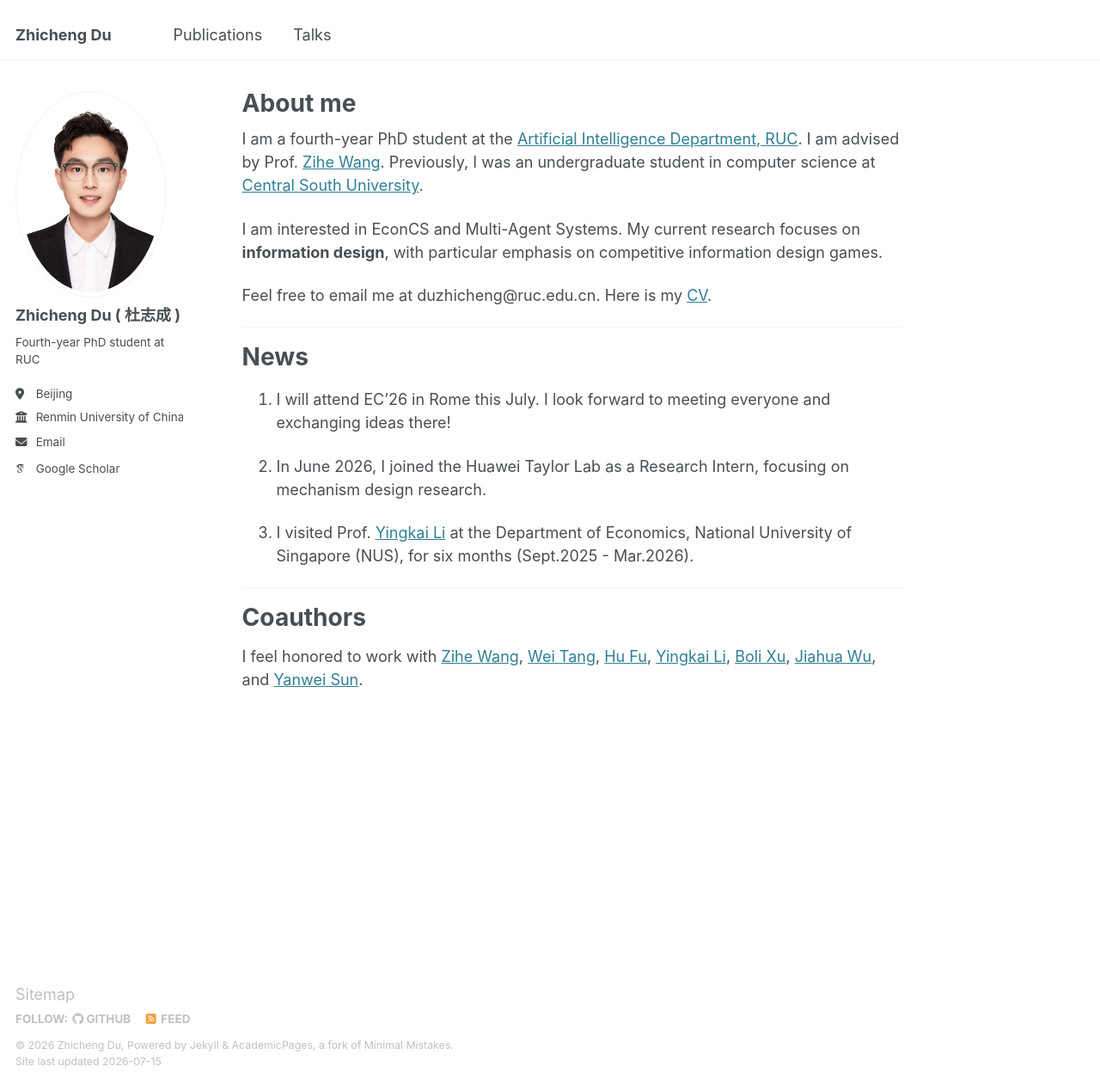
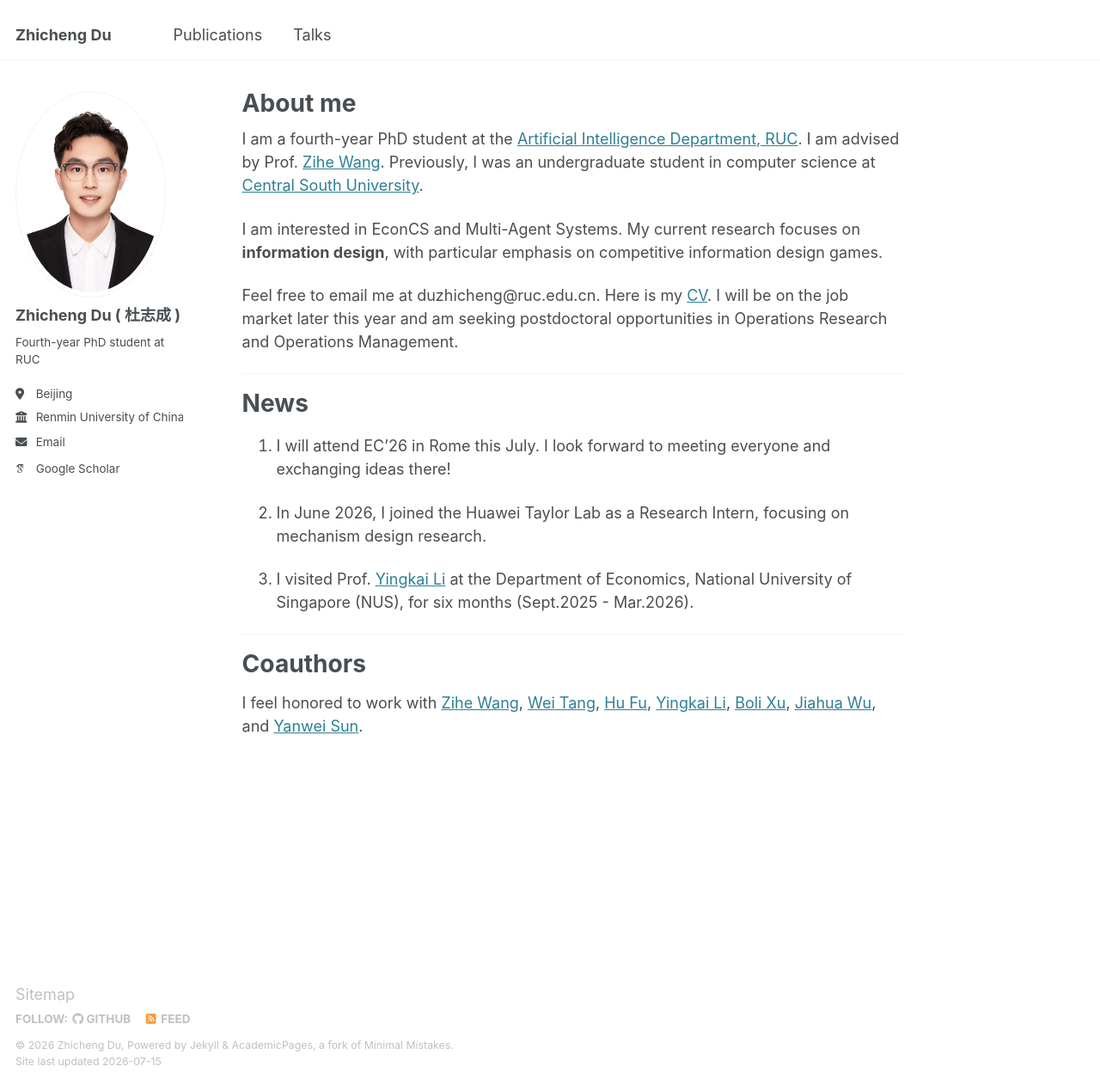
Before and after one commit to DUABC/zhichengdu, a Jekyll site: the page built from _pages/about.md, in a window 1280 px wide and 1262 px high. Shown: the whole window at 86% size. Built offline with Jekyll 4.4.1, drawn with Linux system fonts in a browser that asks for light colours; some web fonts are replaced.

Commit message:
Add job market note to homepage

```diff
--- a/_pages/about.md
+++ b/_pages/about.md
@@ -16,6 +16,7 @@ My current research focuses on **information design**, with particular emphasis
 
 Feel free to email me at duzhicheng@ruc.edu.cn.
 Here is my [CV](https://duabc.github.io/zhichengdu/files/CV-20260226.pdf).
+I will be on the job market later this year and am seeking postdoctoral opportunities in Operations Research and Operations Management.
 
 ---
 
```
